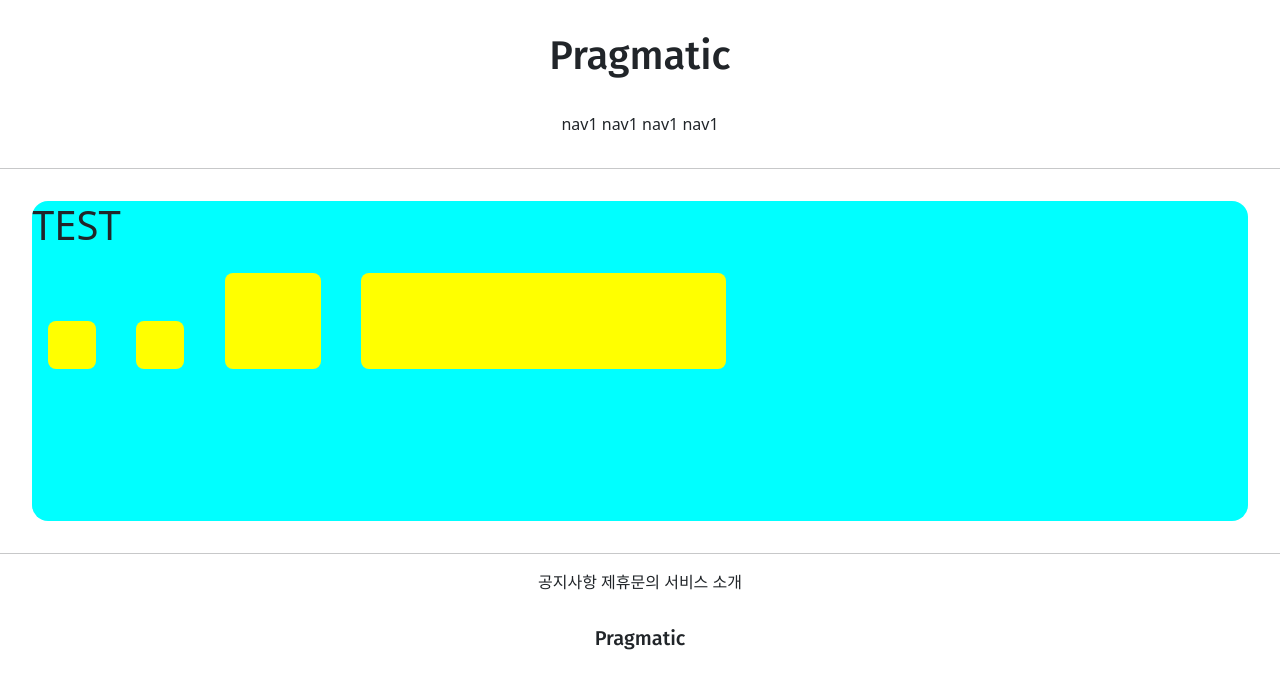
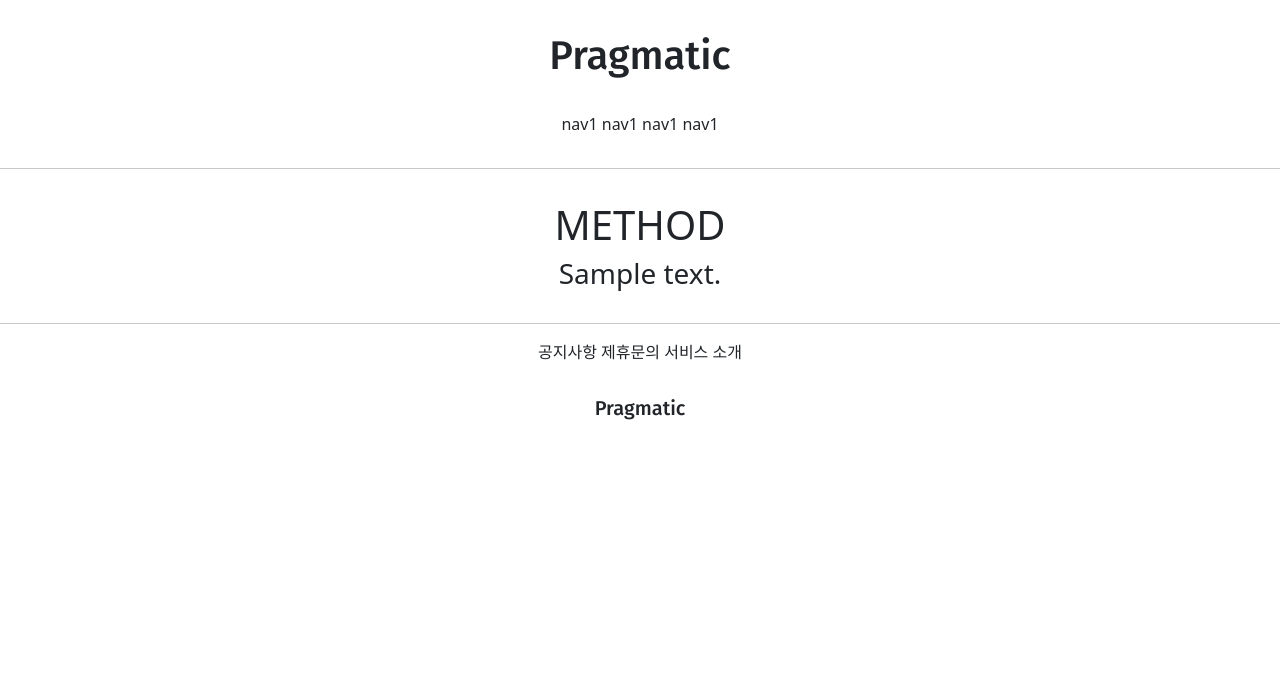
Before and after one commit to lauren0914/web1, a Django app: template accountapp/templates/accountapp/hello_world.html in a window 1280 px wide. Shown: the top 689 px of the page. Run offline with Django 3.2, Linux system fonts and the light colour scheme; the template is opened without the code that fills it: most values are stand-ins (such as "Sample title", 1, 10 or a date in 2020).

Commit message:
7/8 2ban class commit 2

```diff
--- a/accountapp/templates/accountapp/hello_world.html
+++ b/accountapp/templates/accountapp/hello_world.html
@@ -3,25 +3,10 @@
 
 {% block content %}
 
-    <style>
+    <div style="margin: 2rem; text-align: center;">
+        <h1>METHOD</h1>
 
-        .testing {
-            background-color: yellow;
-            height: 48px;
-            width: 48px;
-            margin: 1rem;
-            border-radius: .5rem;
-            display: inline-block;
-        }
-    </style>
-    <div style="height: 20rem; background-color: aqua;
-    margin: 2rem; border-radius: 1rem; overflow: hidden; font-size : 2rem;">
-        <h1>TEST</h1>
-
-    <div class='testing' style="height: 48px; width: 48px"></div>
-    <div class='testing' style="height: 3rem; width: 3rem"></div>
-    <div class='testing' style="height: 3em; width: 3em"></div>
-    <div class='testing' style="height: 30%; width: 30%"></div>
+        <h3>{{  text  }}</h3>
 
     </div>
 
```
Also changed, not shown: accountapp/views.py (+7 -1 lines).
